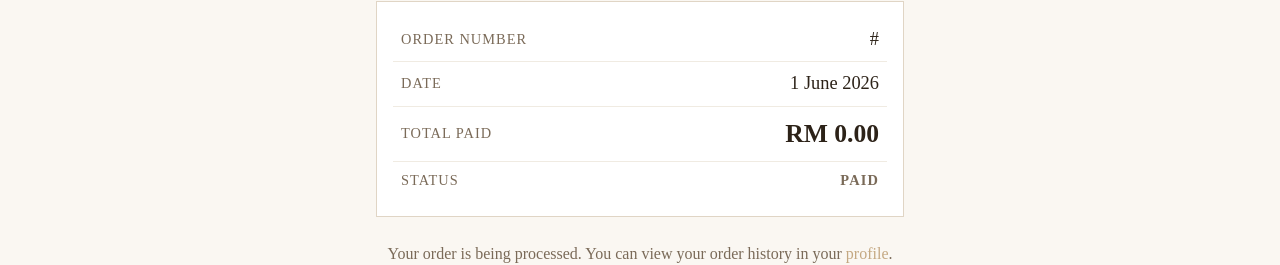
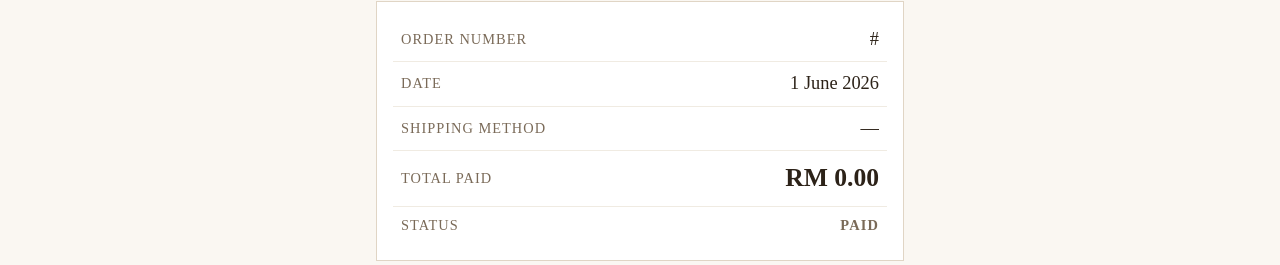
Before and after one commit to ArynJee/COS30043-Interface-Design-Development, a Vue app in the folder frontend/: page /order-confirmation in a window 1280 px wide. Shown: the part 378-643 px from the top of the page. Built offline with nearby package versions, Linux system fonts and the light colour scheme; no server answers.

Commit message:
fix: add shipping method in order confirmation

```diff
--- a/frontend/src/hooks/useCheckout.js
+++ b/frontend/src/hooks/useCheckout.js
@@ -108,7 +108,7 @@ export default function useCheckout() {
       const { order } = orderRes.data;
 
       await cartStore.fetchCart();
-      router.push(`/order-confirmation?orderId=${order.id}&total=${order.total}`);
+      router.push(`/order-confirmation?orderId=${order.id}&total=${order.total}&shippingMethod=${cartStore.selectedShipping}`);
     } catch (err) {
       paymentError.value =
         err.response?.data?.message || "Something went wrong. Please try again.";
--- a/frontend/src/hooks/useOrderConfirmation.js
+++ b/frontend/src/hooks/useOrderConfirmation.js
@@ -1,11 +1,17 @@
 import { ref } from "vue";
 import { useRoute } from "vue-router";
+
+const SHIPPING_LABELS = {
+  sea: "Sea Shipping (14-21 days)",
+  air: "Air Shipping (3-7 days)",
+};
 
 export default function useOrderConfirmation() {
   const route = useRoute();
 
   const orderId = ref(route.query.orderId || "");
   const total = ref(parseFloat(route.query.total || 0));
+  const orderShippingMethod = SHIPPING_LABELS[route.query.shippingMethod] || "—";
 
   const formatPrice = (val) => "RM " + parseFloat(val || 0).toFixed(2);
 
@@ -21,5 +27,6 @@ export default function useOrderConfirmation() {
     total,
     formatPrice,
     orderDate,
+    orderShippingMethod,
   };
 }
--- a/frontend/src/views/Cart.vue
+++ b/frontend/src/views/Cart.vue
@@ -684,8 +684,8 @@ const {
   cursor: not-allowed;
 }
 .selection-hint {
-  font-size: var(--fs-xs);
-  color: var(--color-muted);
+  font-size: var(--fs-base);
+  color: var(--color-secondary);
   text-align: center;
   margin-top: 0.5rem;
 }
--- a/frontend/src/views/OrderConfirmation.vue
+++ b/frontend/src/views/OrderConfirmation.vue
@@ -5,7 +5,7 @@ import CtaBanner from "@/components/CtaBanner.vue";
 import useOrderConfirmation from "@/hooks/useOrderConfirmation.js";
 import { CircleCheckBig } from "@lucide/vue";
 
-const { orderId, total, formatPrice, orderDate } = useOrderConfirmation();
+const { orderId, total, formatPrice, orderDate, orderShippingMethod } = useOrderConfirmation();
 </script>
 
 <template>
@@ -29,17 +29,34 @@ const { orderId, total, formatPrice, orderDate } = useOrderConfirmation();
           <span class="order-label text-uppercase">Order Number</span>
           <span class="order-value">#{{ orderId }}</span>
         </div>
+
         <div class="order-divider"></div>
+
+        <!-- order date -->
         <div class="order-row  d-flex justify-content-between align-items-center px-2 py-2">
           <span class="order-label text-uppercase">Date</span>
           <span class="order-value">{{ orderDate }}</span>
         </div>
+
         <div class="order-divider"></div>
+
+        <!-- shipping method -->
+        <div class="order-row d-flex justify-content-between align-items-center px-2 py-2">
+          <span class="order-label text-uppercase">Shipping Method</span>
+          <span class="order-value">{{ orderShippingMethod }}</span>
+        </div>
+
+        <div class="order-divider"></div>
+
+        <!-- total paid -->
         <div class="order-row  d-flex justify-content-between align-items-center px-2 py-2">
           <span class="order-label text-uppercase">Total Paid</span>
           <span class="order-value order-total fw-bold">{{ formatPrice(total) }}</span>
         </div>
+
         <div class="order-divider"></div>
+
+        <!-- order status -->
         <div class="order-row  d-flex justify-content-between align-items-center px-2 py-2">
           <span class="order-label text-uppercase">Status</span>
           <span class="order-value order-status fw-bold text-uppercase">Paid</span>
```
